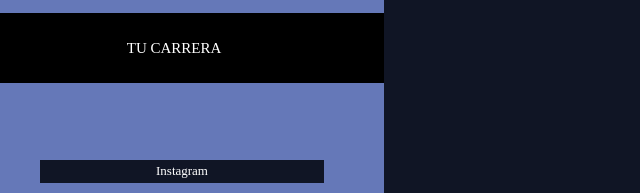
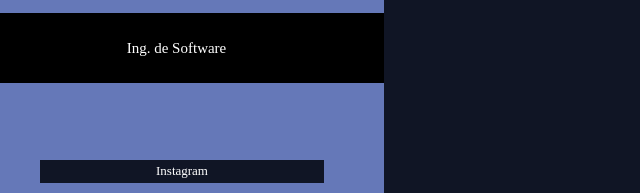
Before and after one commit to OscarGlez01/devweek_mi-pagina-web, a plain HTML site: page index.html in a window 1280 px wide. Shown: the part 246-439 px from the top of the page, 0-640 px from the left. Drawn offline with nearby package versions, Linux system fonts and the light colour scheme.

Commit message:
Cambie la info de 'mi carrera'

```diff
--- a/index.html
+++ b/index.html
@@ -24,7 +24,7 @@
       <div class="comunidad-autoria">
         <div class="carrera">
           <!-- 2º Commit - Tu carrera -->
-          <p>TU CARRERA</p>
+          <p>Ing. de Software</p>
         </div>
       </div>
     </section>
```
